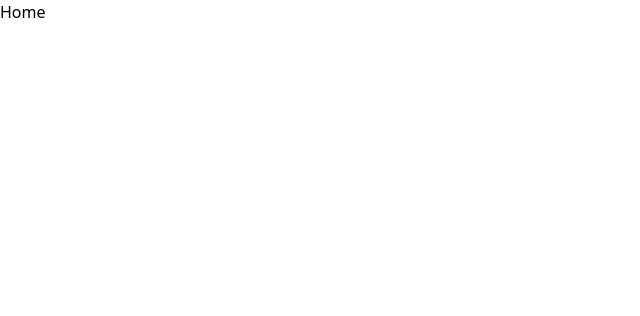
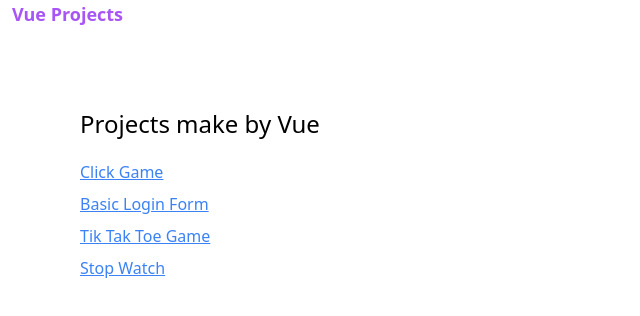
Before and after one commit to cvthang56th2/vue-projects, a Vue app: page /click-game in a window 1280 px wide. Shown: the top 316 px of the page, without its empty margins (0-640 px from the left). Built offline with nearby package versions, Linux system fonts and the light colour scheme.

Commit message:
update UI

```diff
--- a/src/App.vue
+++ b/src/App.vue
@@ -4,8 +4,13 @@
 </script>
 
 <template>
-  <div>
-    <router-view></router-view>
+  <div class="flex flex-col h-screen">
+    <div>
+      <RouterLink to="/" class="p-3 text-lg text-purple-500 font-semibold">Vue Projects</RouterLink>
+    </div>
+    <div class="flex-1">
+      <router-view></router-view>
+    </div>
   </div>
 </template>
 
--- a/src/pages/ClickGame.vue
+++ b/src/pages/ClickGame.vue
@@ -27,7 +27,7 @@ const reset = () => {
 }
 </script>
 <template>
-  <div class="h-screen flex flex-col items-center justify-center">
+  <div class="h-full flex flex-col items-center justify-center">
     <div class="text-3xl">Timer: {{time}}</div>
     <div class="text-9xl mt-5">{{clicked}}</div>
     <div class="mt-20">
--- a/src/pages/Form.vue
+++ b/src/pages/Form.vue
@@ -10,7 +10,7 @@ const onSubmit = () => {
 }
 </script>
 <template>
-  <div class="h-screen flex flex-col items-center justify-center">
+  <div class="h-full flex flex-col items-center justify-center">
     <form class="p-10 rounded-md border-4 border-gray-700" @submit="onSubmit">
       <h1 class="mb-5 text-3xl">Login</h1>
       <div>
--- a/src/pages/Home.vue
+++ b/src/pages/Home.vue
@@ -1,3 +1,9 @@
 <template>
-  <h1>Home</h1>
+  <div class="p-20">
+    <h1 class="text-2xl">Projects make by Vue</h1>
+    <div class="mt-5"><RouterLink to="/click-game" class="underline text-blue-500 hover:no-underline">Click Game</RouterLink></div>
+    <div class="mt-2"><RouterLink to="/form" class="underline text-blue-500 hover:no-underline">Basic Login Form</RouterLink></div>
+    <div class="mt-2"><RouterLink to="/tiktaktoe" class="underline text-blue-500 hover:no-underline">Tik Tak Toe Game</RouterLink></div>
+    <div class="mt-2"><RouterLink to="/stopwatch" class="underline text-blue-500 hover:no-underline">Stop Watch</RouterLink></div>
+  </div>
 </template>
--- a/src/pages/StopWatch.vue
+++ b/src/pages/StopWatch.vue
@@ -4,7 +4,7 @@ import { ref } from 'vue';
 const mode = ref('stopwatch')
 </script>
 <template>
-  <div class="h-screen flex flex-col items-center justify-center">
+  <div class="h-full flex flex-col items-center justify-center">
     <div class="flex items-end">
       <button class="" :class="mode === 'stopwatch' ? 'text-3xl' : 'text-xl'" @click="mode = 'stopwatch'">Stopwatch</button>
       <button class=" ml-10" :class="mode === 'timer' ? 'text-3xl' : 'text-xl'" @click="mode = 'timer'">Timer</button>
--- a/src/pages/TikTakToeGame.vue
+++ b/src/pages/TikTakToeGame.vue
@@ -72,7 +72,7 @@ const startGame = () => {
 }
 </script>
 <template>
-  <div class="h-screen flex flex-col items-center justify-center">
+  <div class="h-full flex flex-col items-center justify-center">
     <div class="text-3xl">
       {{ message || `Current Player: ${ currentPlayer }` }}
     </div>
```
